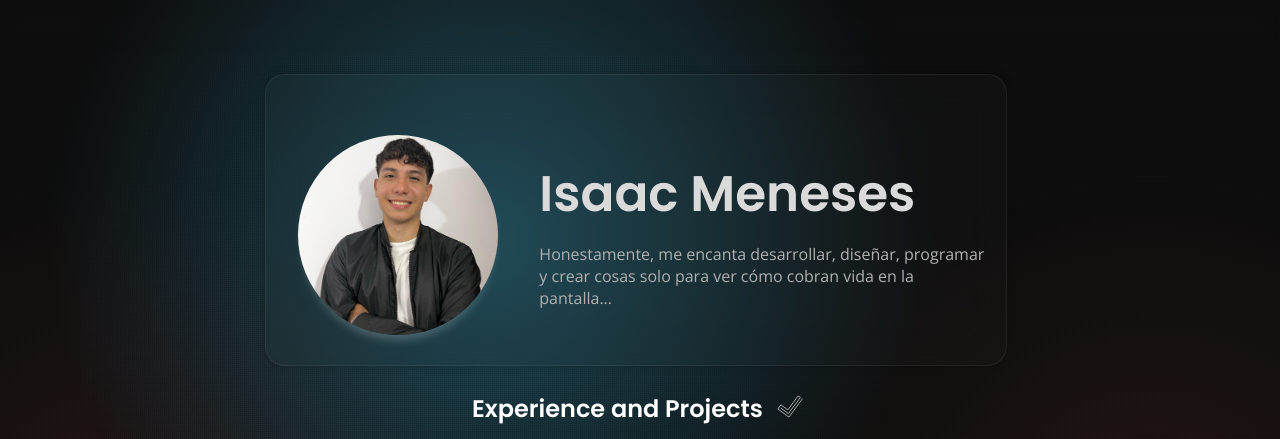
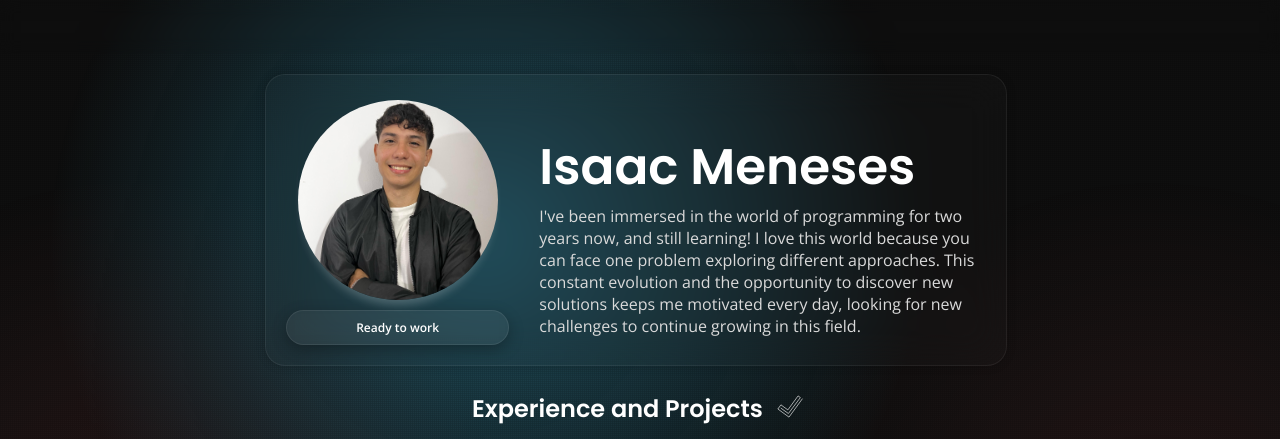
Before and after one commit to Isaacmgil/myPortfolio, a plain HTML site: page index.html in a window 1280 px wide. Shown: the top 439 px of the page. Drawn offline with nearby package versions, Linux system fonts and the light colour scheme.

Commit message:
Ready to work badge

```diff
--- a/index.html
+++ b/index.html
@@ -13,7 +13,7 @@
         rel="stylesheet">
     <title>Portafolio Isaac Meneses</title>
     <link rel="stylesheet" href="styles.css">
-    <script src="script.js"></script>
+    <script src="scriptstack.js"></script>
     <script src="scripttech.js"></script>
 </head>
 
@@ -27,14 +27,16 @@
                 <div class="card__container glass__effect">
                     <div class="profile__pic-container">
                         <div class="profile__pic">
-                            <img class="profile__pic" src="Profile Isaac.jpg" alt="">
+                            <img class="profile__pic" src="/images/Profile Isaac.jpg" alt="">
                         </div>
+                        <span class="ready-to-work-badge">Ready to work</span>
                     </div>
                     <div class="profile__info">
                         <h1 class="info__title">Isaac Meneses</h1>
-                        <p class="info__text">Honestamente, me encanta desarrollar, diseñar, programar y crear cosas
-                            solo
-                            para ver cómo cobran vida en la pantalla...</p>
+                        <p class="info__text">I've been immersed in the world of programming for two years now, and
+                            still learning! I love this world because you can face one problem exploring different
+                            approaches. This constant evolution and the opportunity to discover new solutions keeps me
+                            motivated every day, looking for new challenges to continue growing in this field.</p>
                     </div>
                 </div>
             </section>
@@ -71,13 +73,13 @@
                 <article class="projects__container">
                     <div class="project__card">
                         <div class="project__image">
-                            <img src="CountryAppImages.png" alt="CountryProject">
+                            <img src="/images/CountryAppImages.png" alt="CountryProject">
                         </div>
 
                         <div class="project__details">
                             <h3>CountryProjectApp</h3>
-                            <p>With our CountryApp you have access to global information instantly. Built with Angular,
-                                our website allows you to explore countries and discover their flags, populations, and
+                            <p class="info__text">With our CountryApp you have access to global information instantly. Built with Angular,
+                              our website allows you to explore countries and discover their flags, populations, and
                                 more with just a few keystrokes, providing you with accurate data in seconds.</p>
 
                             <ul class="tech__list" data-project-id="country-app">
--- a/styles.css
+++ b/styles.css
@@ -121,7 +121,7 @@ body::after {
     height: 25rem;
     margin: 0 auto;
     margin-top: 1.5rem;
-    margin-bottom: 1.5rem;
+    margin-bottom: 2.5rem;
     box-shadow: 0 10px 10px -5px rgba(255, 255, 255, 0.22);
     border-radius: 50%;
     object-fit: cover;
@@ -134,14 +134,79 @@ body::after {
 .info__title {
     font-size: 5rem;
     margin-bottom: -0.5rem;
-    color: #dadada;
+    color: white;
     font-family: "Poppins";
     font-weight: 600;
 }
 
 .info__text {
-    color: rgb(177, 177, 177);
+    color: #dadada;
+    margin-top: 0.5rem;
 }
+
+:root {
+    --ready-to-work-accent-color: #00bcd4;
+}
+
+.ready-to-work-badge {
+    display: flex;
+    align-items: center;
+    justify-content: center;
+    padding: 0.8rem 1.5rem;
+    border-radius: 100px;
+    margin-bottom: 2.5rem;
+
+    background-color: rgba(255, 255, 255, 0.05);
+    backdrop-filter: blur(8px);
+    -webkit-backdrop-filter: blur(8px);
+    border: 1px solid rgba(207, 207, 207, 0.1);
+    box-shadow: 0 5px 15px rgba(0, 0, 0, 0.3);
+
+    color: white;
+    font-size: 1.2rem;
+    font-weight: 600;
+    white-space: nowrap;
+    cursor: default;
+
+    position: relative;
+    overflow: hidden;
+    z-index: 0;
+
+    transition: background-color 300ms ease, border-color 300ms ease, box-shadow 300ms ease;
+
+    margin-top: 2rem;
+}
+
+.ready-to-work-badge::before {
+    content: '';
+    position: absolute;
+    top: 50%;
+    left: 50%;
+
+    background: radial-gradient(circle, var(--ready-to-work-accent-color) 0%, transparent 80%);
+    transform: translate(-50%, -50%);
+    border-radius: 50%;
+    opacity: 0;
+    z-index: -1;
+
+    transition: width 0.4s cubic-bezier(.25, 0, .30, 1.68),
+                height 0.4s cubic-bezier(.25, 0, .30, 1.68),
+                opacity 0.4s ease;
+}
+
+.ready-to-work-badge:hover {
+    background-color: transparent;
+    border: 1px solid rgba(196, 196, 196, 0.774);
+    box-shadow: 0 0 20px var(--ready-to-work-accent-color);
+}
+
+.ready-to-work-badge:hover::before {
+    width: 250%;
+    height: 250%;
+    opacity: 1;
+}
+
+
 
 .main__content {
     display: flex;
@@ -151,6 +216,7 @@ body::after {
     gap: 1rem;
     font-family: "Poppins";
     font-weight: 600;
+    color: white;
 }
 
 .main__content > div > svg {
```
Also changed, not shown: I LOGO.png (deleted), images/Profile Isaac.jpg (renamed from Profile Isaac.jpg), scriptstack.js (renamed from script.js), 2 other files.
